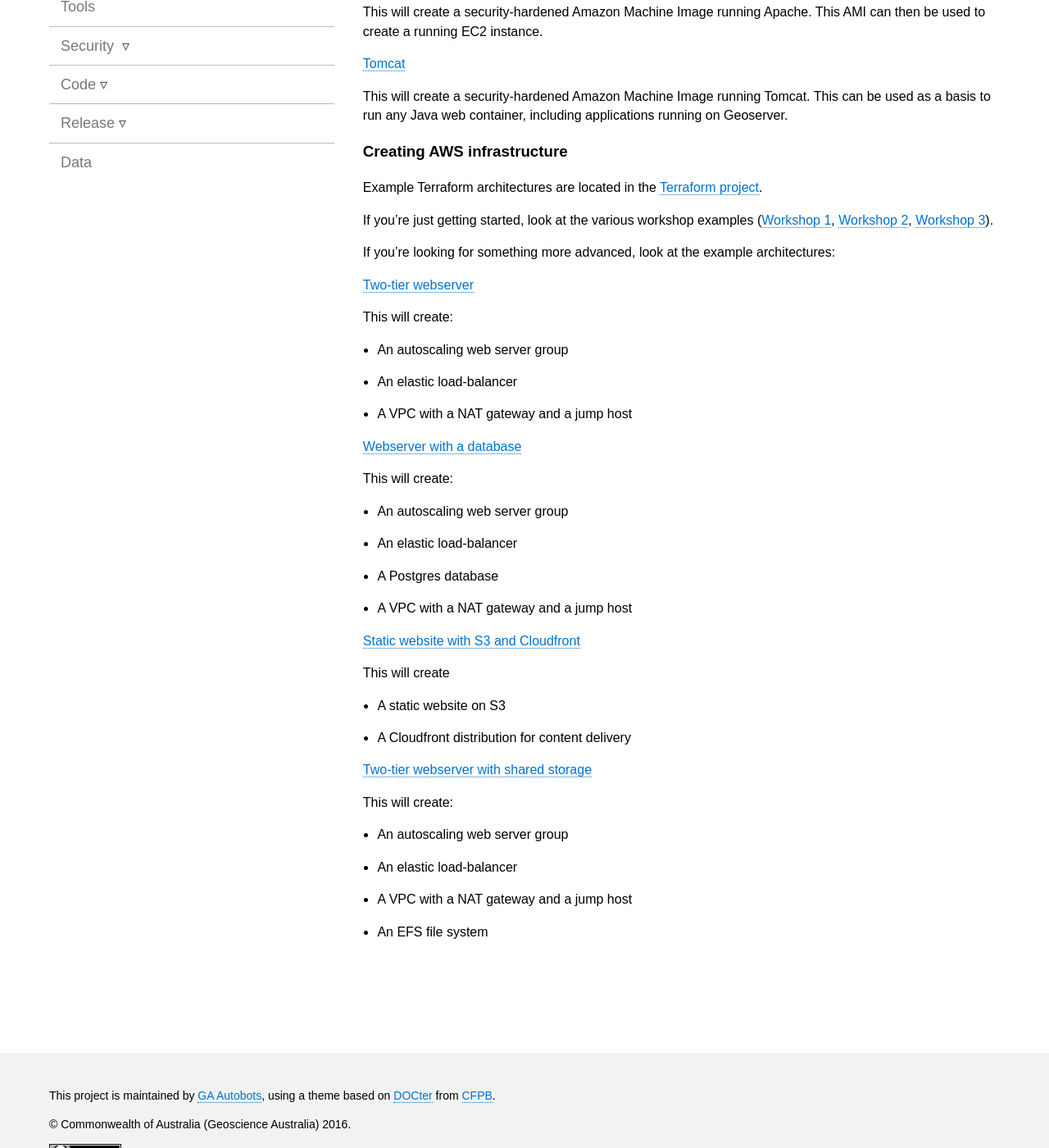
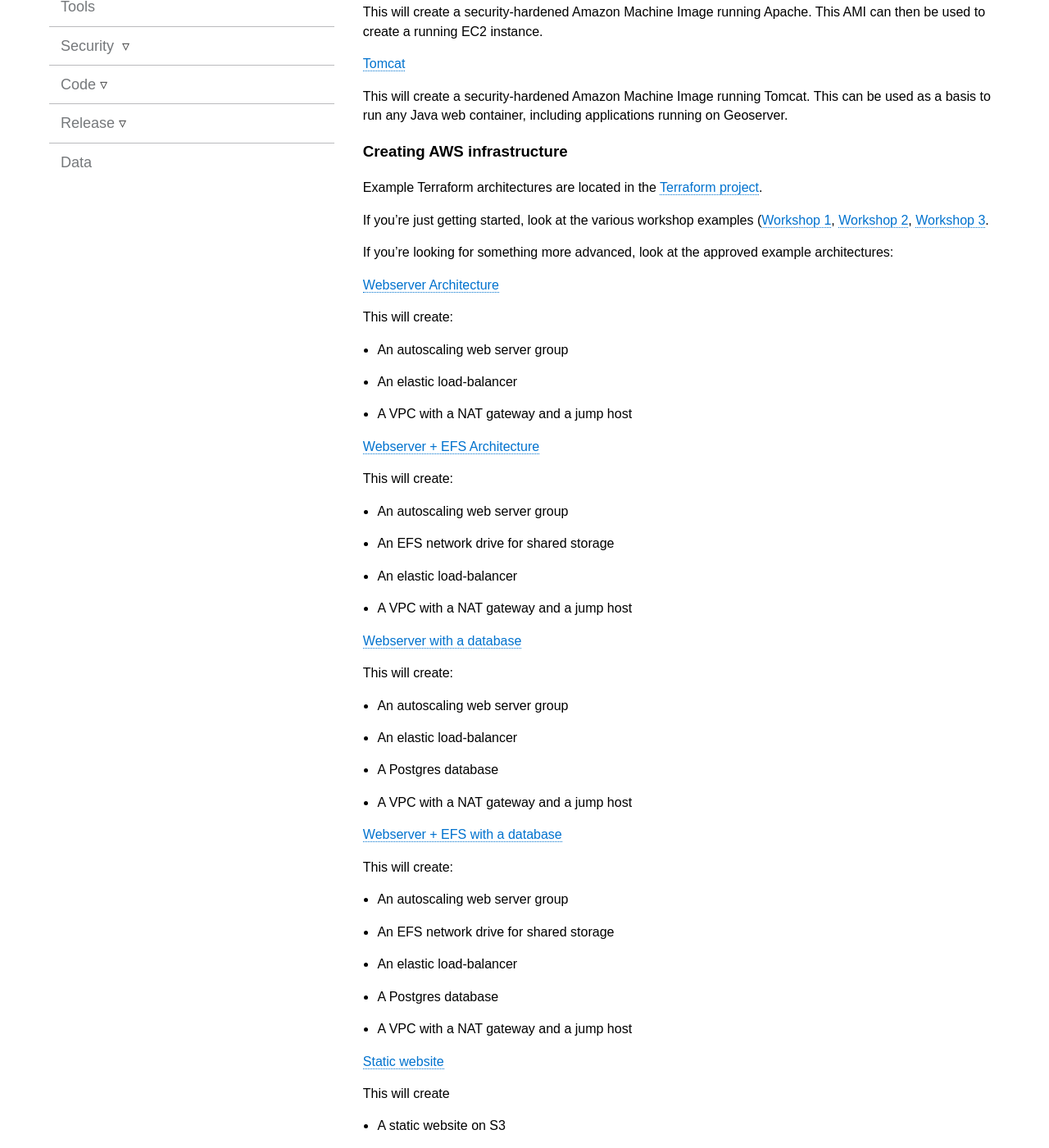
Before and after one commit to GeoscienceAustralia/cloud, a Jekyll site: the page built from docs/_pages/aws_patterns_sub.md, in a window 1280 px wide and 1400 px high, scrolled down 346 px. Shown: the whole window at 82% size. Built offline with Jekyll 4.4.1, drawn with Linux system fonts in a browser that asks for light colours; nearby versions of some CDN libraries; some of the changed text lies outside the part shown.

Commit message:
Fix links to workshops and examles

```diff
--- a/docs/_pages/aws_patterns_sub.md
+++ b/docs/_pages/aws_patterns_sub.md
@@ -20,11 +20,11 @@
 
 Example Terraform architectures are located in the [Terraform project](https://bitbucket.org/account/user/geoscienceaustralia/projects/TF).
 
-If you're just getting started, look at the various workshop examples ([Workshop 1](https://bitbucket.org/geoscienceaustralia/workshop_ec2), [Workshop 2](https://bitbucket.org/geoscienceaustralia/workshop_ec2-userdata), [Workshop 3](https://bitbucket.org/geoscienceaustralia/workshop_asg)).
+If you're just getting started, look at the various workshop examples ([Workshop 1](https://bitbucket.org/geoscienceaustralia/tutorial-1-ec2), [Workshop 2](https://bitbucket.org/geoscienceaustralia/tutorial-2-ec2-userdata), [Workshop 3](https://bitbucket.org/geoscienceaustralia/tutorial-3-asg).
 
-If you're looking for something more advanced, look at the example architectures:
+If you're looking for something more advanced, look at the approved example architectures:
 
-[Two-tier webserver](https://bitbucket.org/geoscienceaustralia/two-tier-www)
+[Webserver Architecture](https://bitbucket.org/geoscienceaustralia/webserver)
 
 This will create:
 
@@ -32,7 +32,16 @@
  * An elastic load-balancer
  * A VPC with a NAT gateway and a jump host
 
-[Webserver with a database](https://bitbucket.org/geoscienceaustralia/three-tier-rds)
+[Webserver + EFS Architecture](https://bitbucket.org/geoscienceaustralia/webserver-efs)
+
+This will create:
+
+ * An autoscaling web server group
+ * An EFS network drive for shared storage
+ * An elastic load-balancer
+ * A VPC with a NAT gateway and a jump host
+
+[Webserver with a database](https://bitbucket.org/geoscienceaustralia/webserver-db)
 
 This will create:
 
@@ -41,18 +50,19 @@
  * A Postgres database
  * A VPC with a NAT gateway and a jump host
 
-[Static website with S3 and Cloudfront](https://bitbucket.org/geoscienceaustralia/s3-cloudfront)
+[Webserver + EFS with a database](https://bitbucket.org/geoscienceaustralia/webserver-db)
+
+This will create:
+
+ * An autoscaling web server group
+ * An EFS network drive for shared storage
+ * An elastic load-balancer
+ * A Postgres database
+ * A VPC with a NAT gateway and a jump host
+
+[Static website](https://bitbucket.org/geoscienceaustralia/static-website)
 
 This will create
 
  * A static website on S3
- * A Cloudfront distribution for content delivery
-
-[Two-tier webserver with shared storage](https://bitbucket.org/geoscienceaustralia/two-tier-efs)
-
-This will create:
-
- * An autoscaling web server group
- * An elastic load-balancer
- * A VPC with a NAT gateway and a jump host
- * An EFS file system
+ * A Cloudfront distribution for caching and content delivery
```
